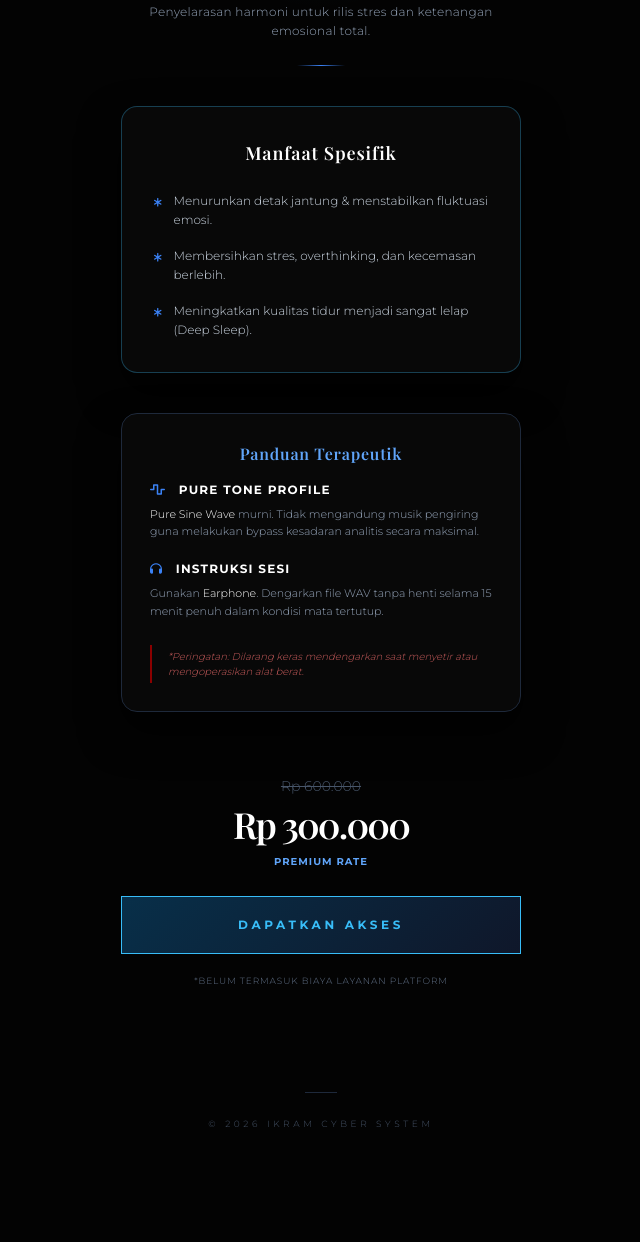
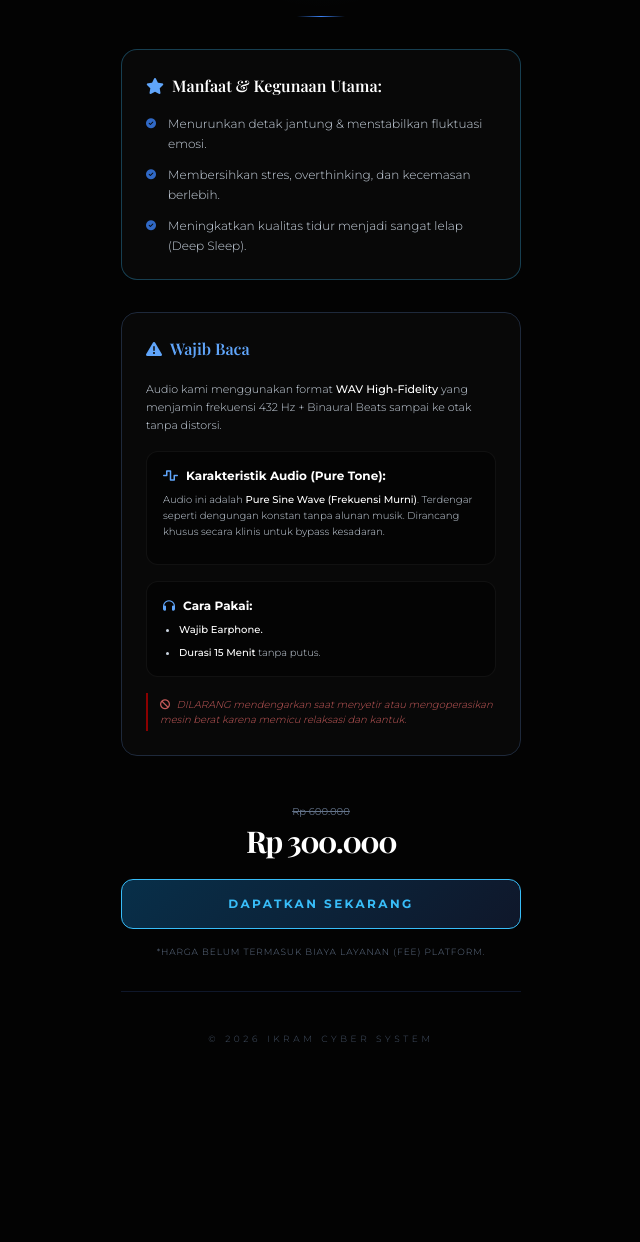
Before and after one commit to ikram-cyber/audio-healing, a plain HTML site: page index.html in a window 1280 px wide. Shown: the part 187-1429 px from the top of the page, without its empty margins (319-959 px from the left). After the commit the page ends 1336 px from the top, so only its background shows below. Drawn offline with nearby package versions, Linux system fonts and the light colour scheme; a web font is replaced by a local one.

Commit message:
UI: Desain Mewah dengan Teks Asli Lengkap di audio-healing

```diff
--- a/index.html
+++ b/index.html
@@ -10,111 +10,100 @@
     <style>
         body { font-family: 'Montserrat', sans-serif; background-color: #030303; }
         .font-luxury { font-family: 'Playfair Display', serif; }
-
         .blue-gold-text { background: linear-gradient(to right, #38bdf8, #7dd3fc, #d4af37); -webkit-background-clip: text; color: transparent; }
         .luxury-border { border: 1px solid rgba(56, 189, 248, 0.3); }
-        .luxury-card { background: rgba(10, 10, 10, 0.8); backdrop-filter: blur(15px); box-shadow: 0 20px 40px rgba(0,0,0,0.8); }
-
-        .btn-luxury {
-            background: linear-gradient(135deg, #082f49 0%, #0f172a 100%);
-            border: 1px solid #38bdf8;
-            color: #38bdf8;
-            transition: all 0.5s ease;
-        }
-        .btn-luxury:hover {
-            background: #38bdf8;
-            color: #000;
-            box-shadow: 0 0 25px rgba(56, 189, 248, 0.4);
-        }
-
-        .ambient-glow {
-            position: absolute; width: 300px; height: 300px;
-            background: radial-gradient(circle, rgba(56,189,248,0.05) 0%, rgba(0,0,0,0) 70%);
-            top: -100px; left: 50%; transform: translateX(-50%); z-index: -1;
-        }
+        .luxury-card { background: rgba(10, 10, 10, 0.8); backdrop-filter: blur(15px); }
+        .btn-luxury { background: linear-gradient(135deg, #082f49 0%, #0f172a 100%); border: 1px solid #38bdf8; color: #38bdf8; transition: all 0.5s ease; }
+        .btn-luxury:hover { background: #38bdf8; color: #000; box-shadow: 0 0 25px rgba(56, 189, 248, 0.4); }
+        .ambient-glow { position: absolute; width: 300px; height: 300px; background: radial-gradient(circle, rgba(56,189,248,0.05) 0%, rgba(0,0,0,0) 70%); top: -100px; left: 50%; transform: translateX(-50%); z-index: -1; }
     </style>
 </head>
 <body class="text-slate-300 antialiased pb-20 selection:bg-blue-600/30 relative z-0">
     <div class="ambient-glow"></div>
+    <main class="max-w-md mx-auto px-6 pt-16 space-y-8">
 
-    <main class="max-w-md mx-auto px-6 pt-16 space-y-10">
-
-        <div class="text-center space-y-6 relative">
-            <div class="inline-block border border-blue-500/40 text-blue-400 text-[9px] font-bold px-6 py-2 rounded-full uppercase tracking-[0.3em] bg-black/50 backdrop-blur-sm">
-                Single Frequency
+        <div class="text-center space-y-4">
+            <div class="inline-block border border-blue-500/40 text-blue-400 text-[9px] font-bold px-6 py-2 rounded-full uppercase tracking-[0.3em] bg-black/50">
+                Premium Frequency
             </div>
-            <h1 class="font-luxury text-4xl font-bold tracking-tight leading-tight text-white mt-4">
+            <h1 class="font-luxury text-4xl font-bold tracking-tight text-white mt-4">
                 Healing <span class="blue-gold-text italic">432 Hz</span>
             </h1>
-            <p class="text-slate-400 text-xs font-light leading-relaxed tracking-wide px-4">
-                Penyelarasan harmoni untuk rilis stres dan ketenangan emosional total.
+            <p class="text-slate-400 text-xs font-light leading-relaxed tracking-wide">
+                Deep Relaxation & Emotional Release
             </p>
-            <div class="w-12 h-[1px] bg-gradient-to-r from-transparent via-blue-500 to-transparent mx-auto mt-6"></div>
+            <div class="w-12 h-[1px] bg-gradient-to-r from-transparent via-blue-500 to-transparent mx-auto mt-4"></div>
         </div>
 
-        <div class="luxury-card luxury-border rounded-2xl p-8 relative overflow-hidden">
-            <h3 class="font-luxury text-white text-lg mb-6 text-center tracking-wider">
-                Manfaat Spesifik
+        <div class="luxury-card luxury-border rounded-2xl p-6">
+            <h3 class="font-luxury text-white text-base mb-4 flex items-center gap-2">
+                <i class="fas fa-star text-blue-400"></i> Manfaat & Kegunaan Utama:
             </h3>
-            <ul class="space-y-4">
+            <ul class="space-y-3">
                 <li class="flex items-start gap-3">
-                    <i class="fas fa-asterisk text-blue-500 text-[10px] mt-1.5"></i>
+                    <i class="fas fa-check-circle text-blue-500/80 text-[10px] mt-1"></i>
                     <span class="text-xs text-slate-300 font-light leading-relaxed">Menurunkan detak jantung & menstabilkan fluktuasi emosi.</span>
                 </li>
                 <li class="flex items-start gap-3">
-                    <i class="fas fa-asterisk text-blue-500 text-[10px] mt-1.5"></i>
+                    <i class="fas fa-check-circle text-blue-500/80 text-[10px] mt-1"></i>
                     <span class="text-xs text-slate-300 font-light leading-relaxed">Membersihkan stres, overthinking, dan kecemasan berlebih.</span>
                 </li>
                 <li class="flex items-start gap-3">
-                    <i class="fas fa-asterisk text-blue-500 text-[10px] mt-1.5"></i>
+                    <i class="fas fa-check-circle text-blue-500/80 text-[10px] mt-1"></i>
                     <span class="text-xs text-slate-300 font-light leading-relaxed">Meningkatkan kualitas tidur menjadi sangat lelap (Deep Sleep).</span>
                 </li>
             </ul>
         </div>
 
-        <div class="luxury-card border border-slate-800 rounded-2xl p-7">
-            <h3 class="font-luxury text-blue-400 text-base mb-4 tracking-wider text-center">Panduan Terapeutik</h3>
-            <div class="space-y-5">
-                <div>
-                    <h4 class="text-xs text-white font-bold tracking-widest uppercase mb-2"><i class="fas fa-wave-square text-blue-500 mr-2"></i> Pure Tone Profile</h4>
-                    <p class="text-[11px] text-slate-400 font-light leading-relaxed">
-                        <span class="text-white">Pure Sine Wave</span> murni. Tidak mengandung musik pengiring guna melakukan bypass kesadaran analitis secara maksimal.
-                    </p>
-                </div>
-                <div>
-                    <h4 class="text-xs text-white font-bold tracking-widest uppercase mb-2"><i class="fas fa-headphones text-blue-500 mr-2"></i> Instruksi Sesi</h4>
-                    <p class="text-[11px] text-slate-400 font-light leading-relaxed">
-                        Gunakan <span class="text-white">Earphone</span>. Dengarkan file WAV tanpa henti selama 15 menit penuh dalam kondisi mata tertutup.
-                    </p>
-                </div>
+        <div class="luxury-card border border-slate-800 rounded-2xl p-6">
+            <h3 class="font-luxury text-blue-400 text-base mb-5 flex items-center gap-2">
+                <i class="fas fa-exclamation-triangle"></i> Wajib Baca
+            </h3>
+            <p class="text-[11px] text-slate-300 font-light leading-relaxed mb-4">
+                Audio kami menggunakan format <span class="text-white font-medium">WAV High-Fidelity</span> yang menjamin frekuensi 432 Hz + Binaural Beats sampai ke otak tanpa distorsi.
+            </p>
+
+            <div class="bg-black/40 rounded-xl p-4 border border-white/5 mb-4">
+                <h4 class="flex items-center gap-2 text-white font-bold mb-2 text-xs">
+                    <i class="fas fa-wave-square text-blue-400"></i> Karakteristik Audio (Pure Tone):
+                </h4>
+                <p class="text-[10px] text-slate-300 font-light leading-relaxed mb-2">
+                    Audio ini adalah <span class="text-white font-medium">Pure Sine Wave (Frekuensi Murni)</span>. Terdengar seperti dengungan konstan tanpa alunan musik. Dirancang khusus secara klinis untuk bypass kesadaran.
+                </p>
             </div>
-            <div class="mt-6 border-l-2 border-[#8b0000] pl-4 py-1">
+
+            <div class="bg-black/40 rounded-xl p-4 border border-white/5 mb-4">
+                <h4 class="flex items-center gap-2 text-white font-bold mb-2 text-xs">
+                    <i class="fas fa-headphones text-blue-400"></i> Cara Pakai:
+                </h4>
+                <ul class="space-y-2 text-[10px] text-slate-300 font-light list-disc list-outside ml-4">
+                    <li><span class="text-white font-medium">Wajib Earphone.</span></li>
+                    <li><span class="text-white font-medium">Durasi 15 Menit</span> tanpa putus.</li>
+                </ul>
+            </div>
+
+            <div class="border-l-2 border-[#8b0000] pl-3 py-1">
                 <p class="text-[#c75b5b] text-[10px] italic font-light">
-                    *Peringatan: Dilarang keras mendengarkan saat menyetir atau mengoperasikan alat berat.
+                    <i class="fas fa-ban mr-1"></i> DILARANG mendengarkan saat menyetir atau mengoperasikan mesin berat karena memicu relaksasi dan kantuk.
                 </p>
             </div>
         </div>
 
-        <div class="text-center pt-6">
-            <div class="mb-6">
-                <span class="text-sm text-slate-600 line-through font-light block mb-2">Rp 600.000</span>
-                <div class="font-luxury text-4xl text-white tracking-tighter mt-2 mb-1">Rp 300.000</div>
-                <span class="text-[10px] text-blue-400 tracking-widest uppercase font-bold">Premium Rate</span>
+        <div class="text-center pt-4">
+            <div class="mb-5">
+                <span class="text-[10px] text-slate-500 line-through block mb-1">Rp 600.000</span>
+                <div class="font-luxury text-3xl font-bold text-white tracking-tighter">Rp 300.000</div>
             </div>
-
-            <a href="http://lynk.id/ikram-cyber/8d94okz02gw5/checkout" target="_blank" class="btn-luxury block w-full py-5 rounded-none font-bold text-xs uppercase tracking-[0.3em]">
-                Dapatkan Akses
+            <a href="http://lynk.id/ikram-cyber/8d94okz02gw5/checkout" target="_blank" class="btn-luxury block w-full py-4 rounded-xl font-bold text-xs uppercase tracking-[0.2em]">
+                DAPATKAN SEKARANG
             </a>
-            <p class="mt-5 text-[9px] text-slate-500 font-light uppercase tracking-widest">
-                *Belum termasuk biaya layanan platform
+            <p class="mt-4 text-[9px] text-slate-500 font-light uppercase tracking-widest">
+                *Harga belum termasuk biaya layanan (fee) platform.
             </p>
         </div>
 
-        <footer class="pt-16 pb-8 text-center">
-            <div class="w-8 h-[1px] bg-slate-800 mx-auto mb-6"></div>
-            <p class="text-[9px] text-slate-600 uppercase tracking-[0.4em] font-light">
-                &copy; 2026 Ikram Cyber System
-            </p>
+        <footer class="pt-10 pb-6 text-center border-t border-slate-900 mt-8">
+            <p class="text-[9px] text-slate-600 uppercase tracking-[0.4em] font-light">&copy; 2026 Ikram Cyber System</p>
         </footer>
     </main>
 </body>
```
